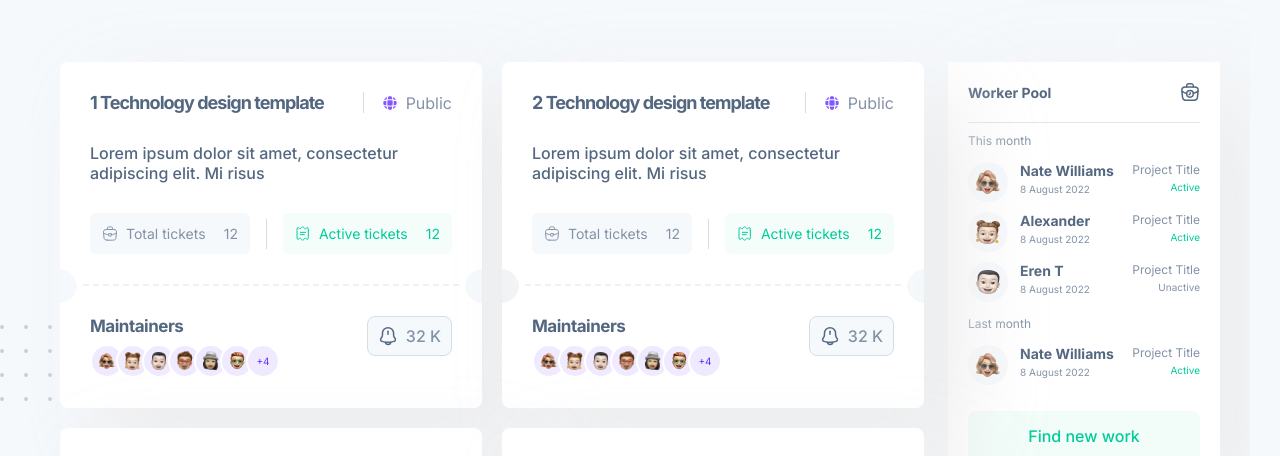
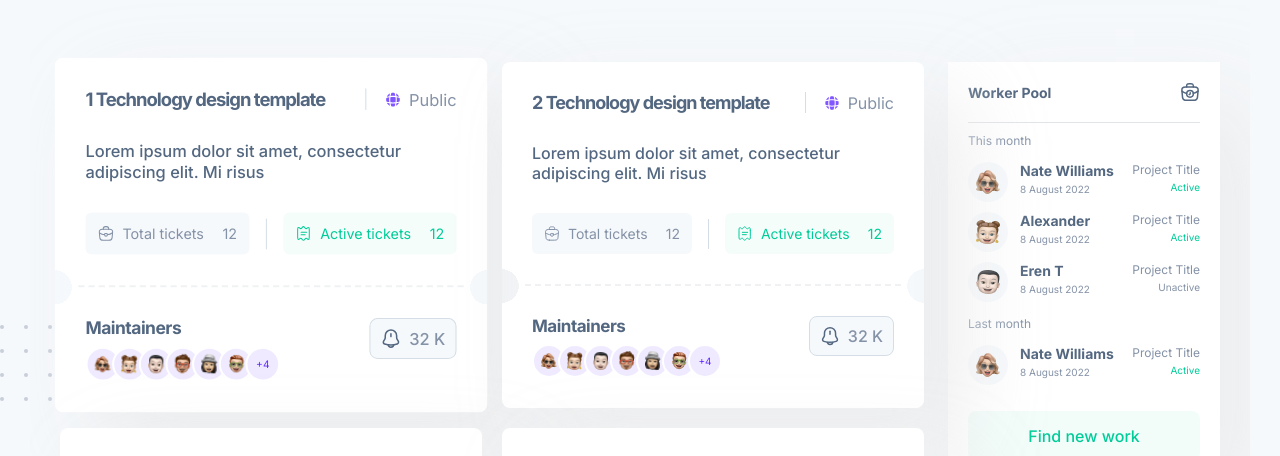
Before and after one commit to tayyabferozi/tache, a React (Create React App) app: page /project-base in a window 1280 px wide. In both pictures the pointer is over the element 271 px from the left and 507 px from the top of the page. Shown: the part 272-728 px from the top of the page. Built offline with nearby package versions, Linux system fonts and the light colour scheme.

Commit message:
adds hover animation on tile

```diff
--- a/src/pages/ProjectBase/ProjectTile/ProjectTile.scss
+++ b/src/pages/ProjectBase/ProjectTile/ProjectTile.scss
@@ -21,6 +21,11 @@
       rgba(255, 255, 255, 1) 66%,
       rgba(255, 255, 255, 0) 79%
     );
+  @include transitioned;
+
+  &:hover {
+    transform: scale(1.025);
+  }
 
   @media screen and (max-width: 575px) {
     background: radial-gradient(
@@ -38,21 +43,6 @@
         rgba(255, 255, 255, 0) 79%
       );
   }
-
-  // background: radial-gradient(
-  //     circle at 100% 63.5%,
-  //     rgba(0, 0, 0, 0) 5%,
-  //     rgba(255, 255, 255, 1) 5%,
-  //     rgba(255, 255, 255, 1) 66%,
-  //     rgba(255, 255, 255, 0) 79%
-  //   ),
-  //   radial-gradient(
-  //     circle at 0 63.5%,
-  //     rgba(255, 255, 255, 0.05) 5%,
-  //     rgba(255, 255, 255, 1) 5%,
-  //     rgba(255, 255, 255, 1) 66%,
-  //     rgba(255, 255, 255, 0) 79%
-  //   );
 
   .hr-wrap {
     position: relative;
```
